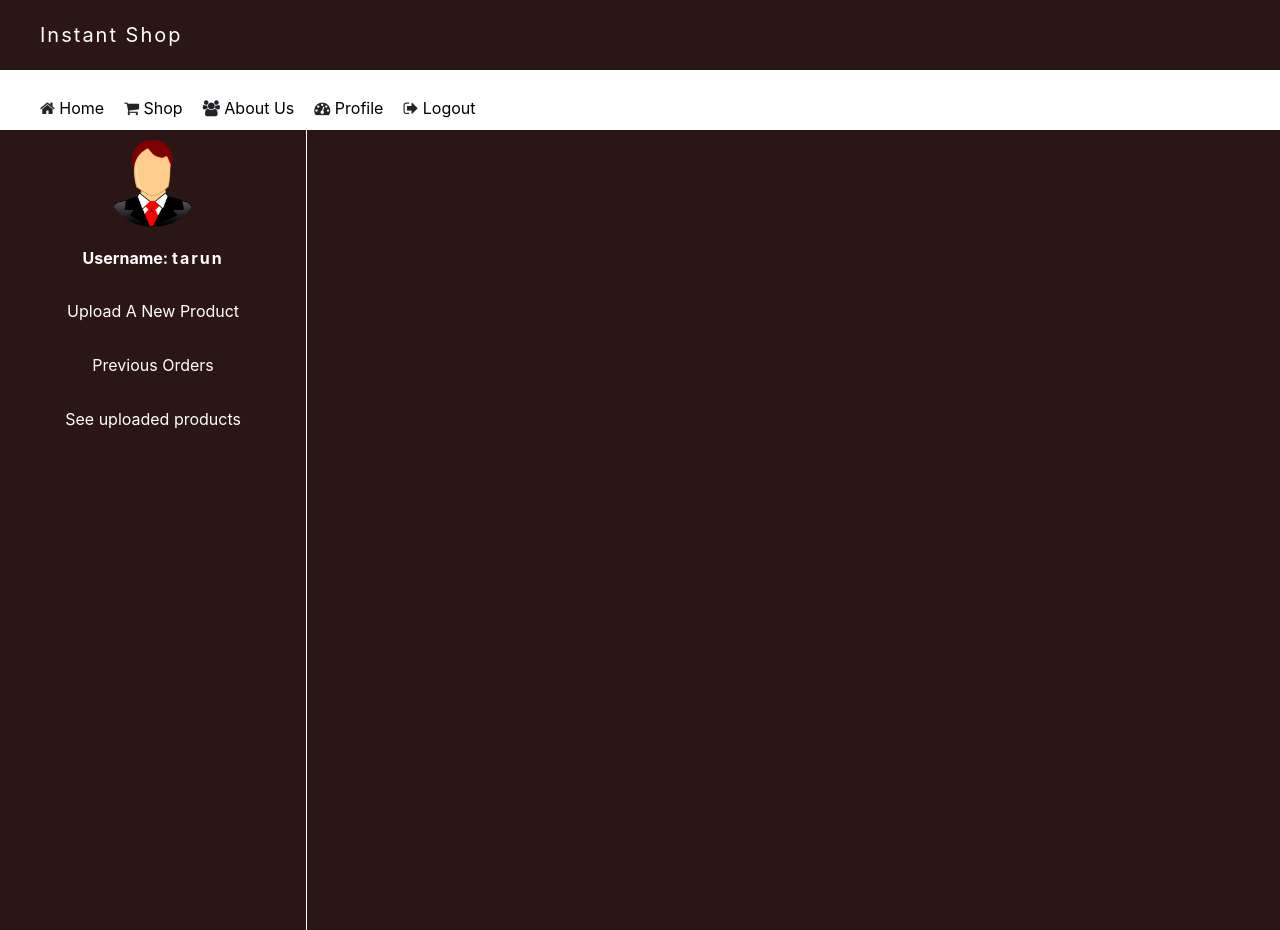
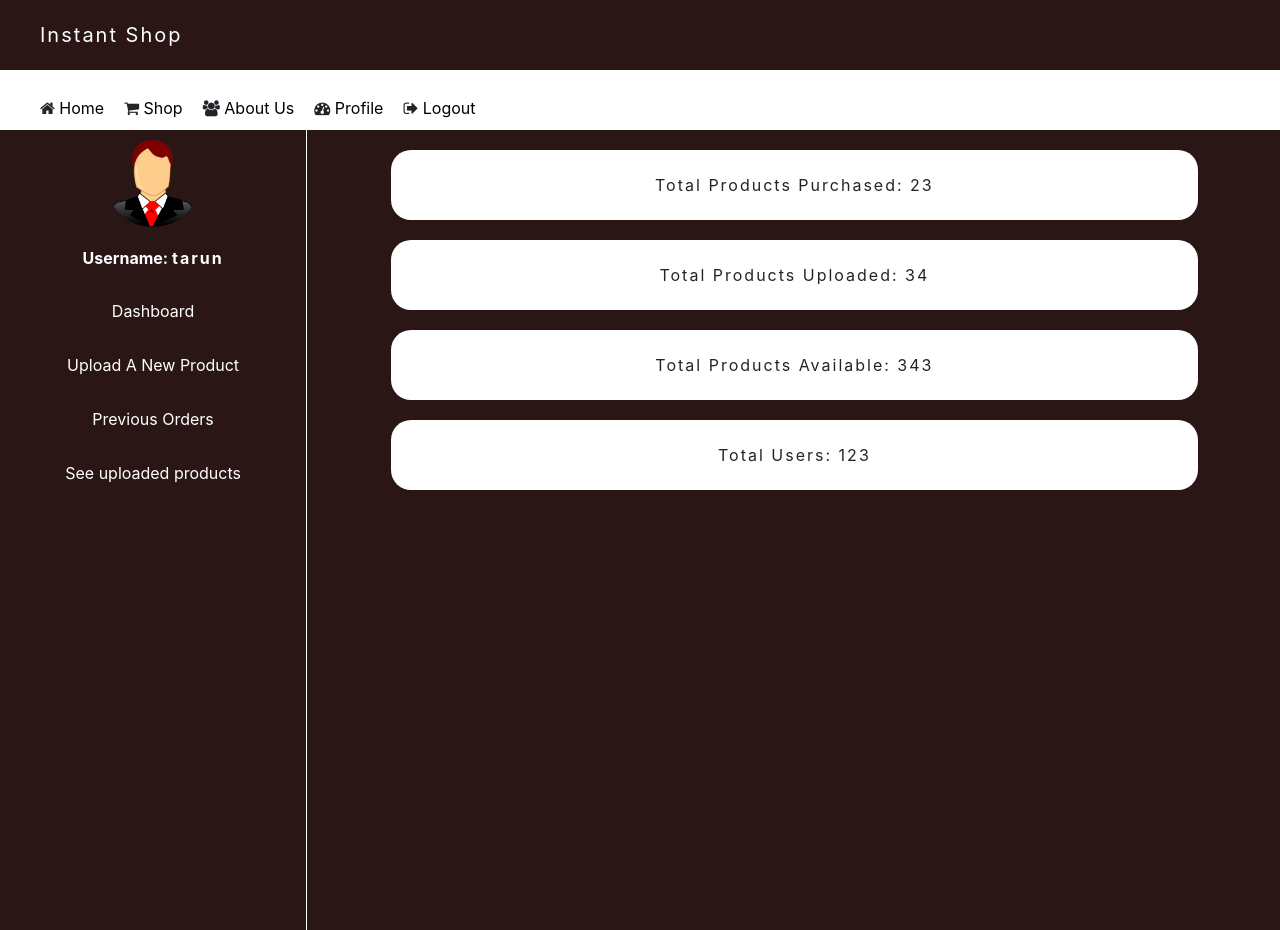
Before and after one commit to tarunraghav226/Instant-Shop-3rd-year-mini-project, a Django app: page /profile/ in a window 1280 px wide. Run offline with Django 3.2, Linux system fonts and the light colour scheme; a user stored in the database is signed in; some libraries are stand-ins or nearby versions.

```diff
--- a/InstantShop/static/css/profile.css
+++ b/InstantShop/static/css/profile.css
@@ -51,6 +51,24 @@ img{
 .left-content >   a:visited{color: white;}
 .left-content > a:hover{background-color: white;color: brown;}
 
+.data{
+    margin-top: 20px;
+}
+
+.container{
+    width: 90%;
+    background-color: white;
+    border-radius: 20px;
+    padding: 20px;
+    margin:20px;
+    text-align: center;
+}
+
+.container:hover{
+    background-color: rgba(153, 53, 53, 0.562);
+    color: white;
+}
+
 @media only screen and (max-width:826px){
     .left-content{
         position: relative;
--- a/InstantShop/templates/profile.html
+++ b/InstantShop/templates/profile.html
@@ -19,13 +19,59 @@
                     <span>{{ user.username }}</span>
                 </p>
             </div>
+            <a href="{% url 'profile' %}">Dashboard</a>
             <a href="{% url 'upload-product' %}">Upload A New Product</a>
             <a href="{% url 'previous-orders' %}">Previous Orders</a>
             <a href="{% url 'uploaded-products' %}">See uploaded products</a>
         </div>
         <div class="right-content">
             {% block right_content%}
+                <div class="data">
+                        <div class="container">
+                            <span class="label">Total Products Purchased: </span>
+                            <span class="result">23</span>
+                        </div>
+
+                        <div class="container">
+                            <span class="label">Total Products Uploaded: </span>
+                            <span class="result">34</span>
+                        </div>
+
+                        <div class="container">
+                            <span class="label">Total Products Available: </span>
+                            <span class="result">343</span>
+                        </div>
+
+                        <div class="container">
+                            <span class="label">Total Users: </span>
+                            <span class="result">123</span>
+                        </div>
+                </div>
             {% endblock %}
         </div>
     </div>
+    <script>
+        var containers = document.getElementsByClassName("result");
+        delay();
+
+        function delay(){
+            for(var i=0;i < containers.length; i++){
+                var value = Number(containers[i].innerHTML);
+                animateValue(containers[i],0, value, 1000);
+            }
+        }
+
+        function animateValue(obj, start, end, duration) {
+            let startTimestamp = null;
+            const step = (timestamp) => {
+                if (!startTimestamp) startTimestamp = timestamp;
+                const progress = Math.min((timestamp - startTimestamp) / duration, 1);
+                obj.innerHTML = Math.floor(progress * (end - start) + start);
+                if (progress < 1) {
+                    window.requestAnimationFrame(step);
+                }
+            };
+            window.requestAnimationFrame(step);
+        }
+    </script>
 {% endblock %}-
```
Also changed, not shown: InstantShop/user/forms.py (+23 -0 lines).
